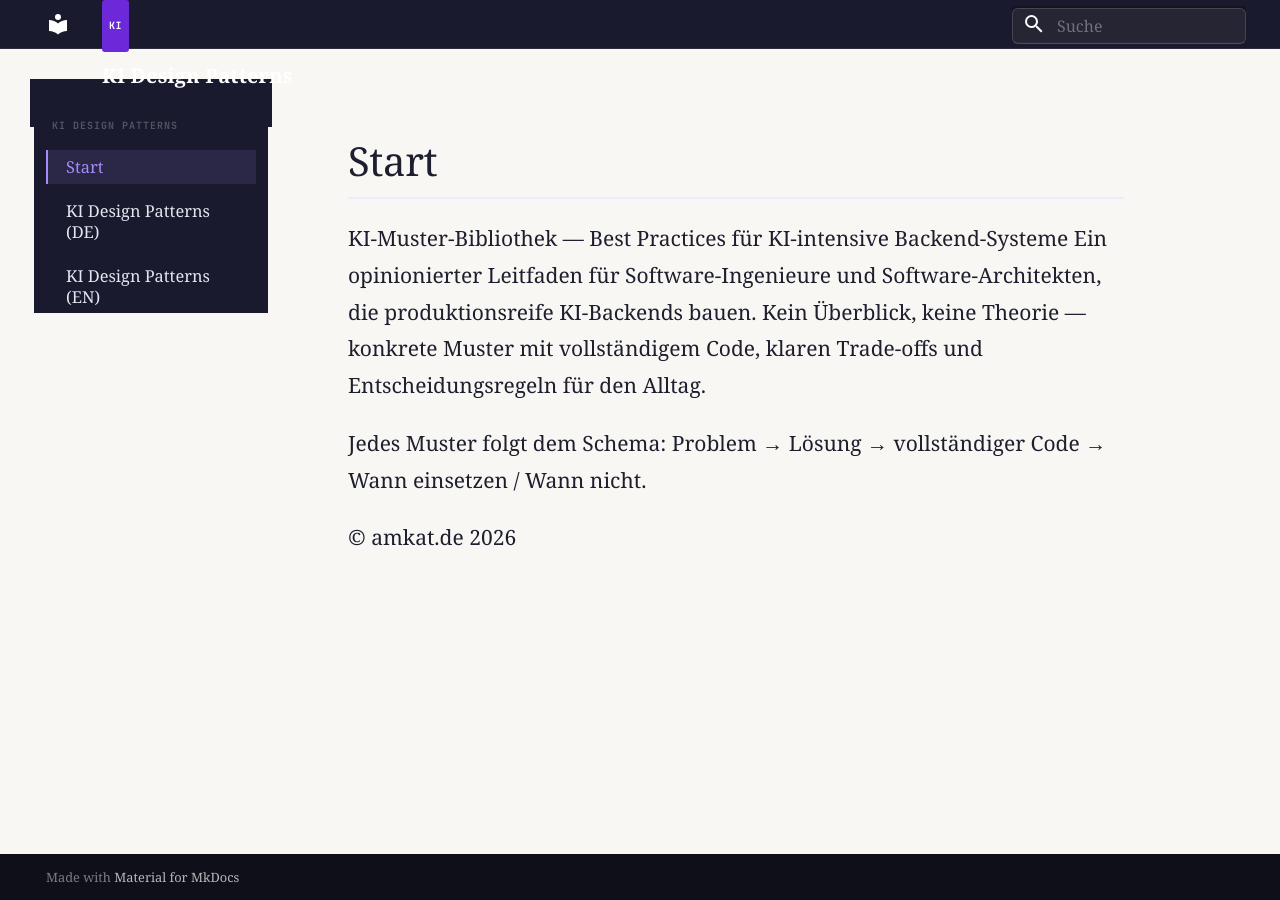
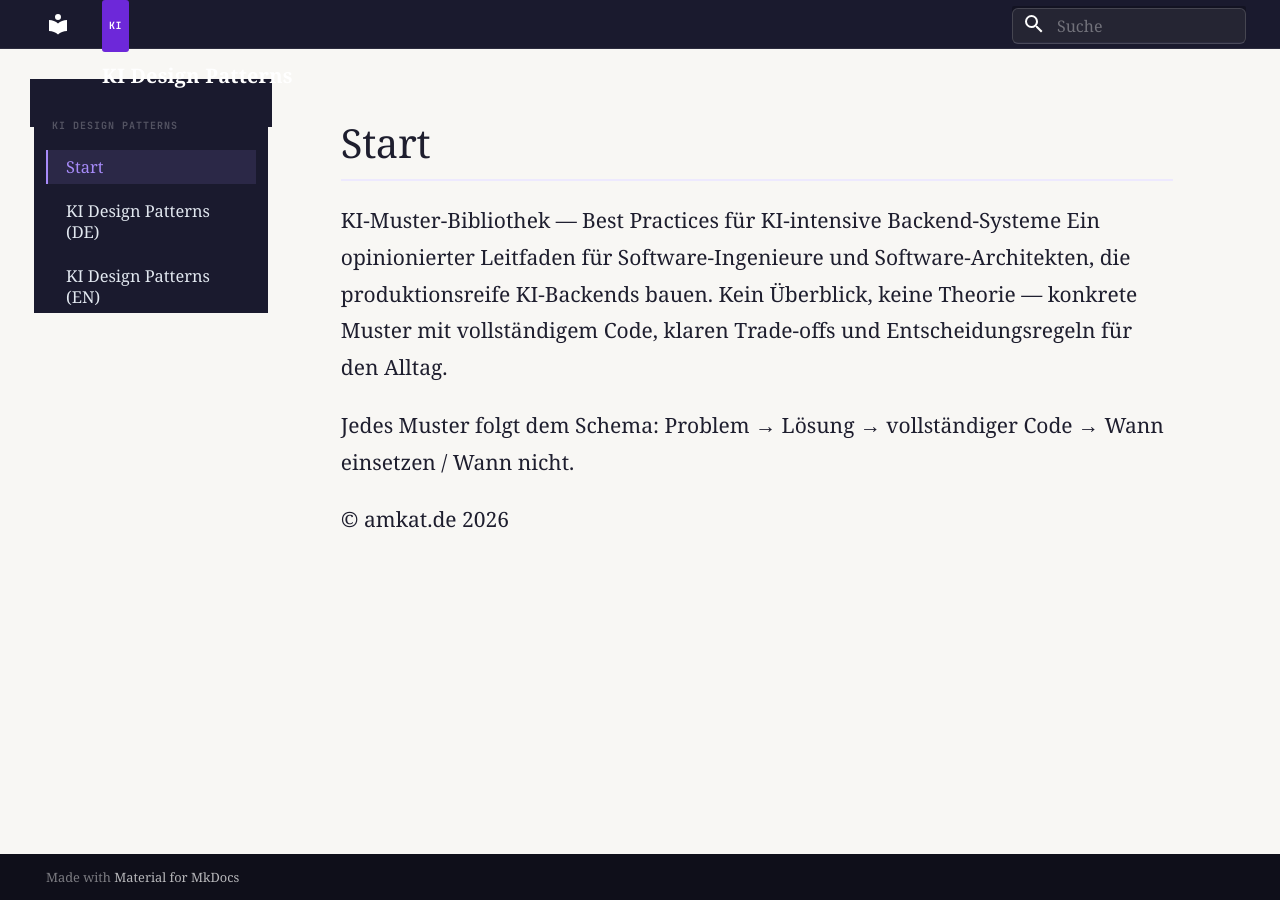
Before and after one commit to TobiasGrahl/KI-Design-Patterns, an MkDocs documentation site: the page built from docs/index.md, in a window 1280 px wide. Built offline with MkDocs 1.6.1 and Material for MkDocs 9.7.7, drawn with Linux system fonts in a browser that asks for light colours; some web fonts are replaced.

Commit message:
Add files via upload

```diff
--- a/docs/stylesheets/extra.css
+++ b/docs/stylesheets/extra.css
@@ -7,28 +7,38 @@
 
 /* ── Design-Tokens ──────────────────────────────────────────────────────── */
 :root {
-  --ki-bg:       #f8f7f4;   /* Seiten-Hintergrund: warmes Creme */
+  --ki-bg:       #f8f7f4;
   --ki-surface:  #ffffff;
-  --ki-sb:       #1a1a2e;   /* Sidebar/Header: dunkles Navy */
-  --ki-sb-text:  #c8c8d8;   /* Sidebar-Text: helles Grau */
-  --ki-act:      #a78bfa;   /* Aktive Nav-Elemente: Lila-Hell */
+  --ki-sb:       #1a1a2e;
+  --ki-sb-text:  #c8c8d8;
+  --ki-act:      #a78bfa;
   --ki-act-bg:   rgba(167,139,250,.12);
-  --ki-acc:      #6d28d9;   /* Akzent: Lila */
-  --ki-al:       #ede9fe;   /* Lila-Hell (Blockquote-BG) */
-  --ki-am:       #c4b5fd;   /* Lila-Mittel (Blockquote-Border) */
-  --ki-tx:       #1e1e2e;   /* Fließtext */
-  --ki-mt:       #64748b;   /* Muted-Text */
-  --ki-bd:       #e2e8f0;   /* Borders */
-  --ki-cb:       #f1f5f9;   /* Inline-Code-BG */
-  --ki-code-bg:  #1e1e2e;   /* Code-Block-BG */
-  --ki-code-fg:  #cdd6f4;   /* Code-Block-Text */
-  --ki-green-bg: #065f46;   /* Tabellen-Erstspalte */
+  --ki-acc:      #6d28d9;
+  --ki-al:       #ede9fe;
+  --ki-am:       #c4b5fd;
+  --ki-tx:       #1e1e2e;
+  --ki-mt:       #64748b;
+  --ki-bd:       #e2e8f0;
+  --ki-cb:       #f1f5f9;
+  --ki-code-bg:  #1e1e2e;
+  --ki-code-fg:  #cdd6f4;
+  --ki-green-bg: #065f46;
   --ki-green-fg: #d1fae5;
-  --ki-amber-bg: #78350f;   /* Tabellen-Letzte Spalte */
+  --ki-amber-bg: #78350f;
   --ki-amber-fg: #fef3c7;
-  --ki-ib:       #faf5ff;   /* Intent-Box-BG */
-  --ki-ibd:      #7c3aed;   /* Intent-Box-Border */
-  --ki-ibt:      #3b0764;   /* Intent-Box-Text */
+  --ki-ib:       #faf5ff;
+  --ki-ibd:      #7c3aed;
+  --ki-ibt:      #3b0764;
+
+  /* ─ Fluid Layout: skaliert proportional mit Viewport-Breite ─ */
+  /* Sidebar: min 200px · 20vw · max 320px */
+  --md-sidebar-width:   clamp(200px, 20vw, 320px);
+  /* Content-Breite: min 480px · 72vw · max 1100px */
+  --ki-content-max:     clamp(480px, 72vw, 1100px);
+  /* Content-Padding X: min 1rem · 3.5vw · max 4rem */
+  --ki-content-pad-x:   clamp(1rem, 3.5vw, 4rem);
+  /* Content-Padding Top */
+  --ki-content-pad-top: clamp(1.5rem, 3vh, 3.5rem);
 }
 
 /* ── Material-Theme-Variablen überschreiben ─────────────────────────────── */
@@ -197,8 +207,11 @@ mark { background: #fef08a; border-radius: 2px; }
   background-color: var(--ki-bg);
 }
 .md-content__inner {
-  max-width: 880px;
-  padding: 48px 52px 100px;
+  max-width: var(--ki-content-max);
+  padding: var(--ki-content-pad-top) var(--ki-content-pad-x) 6rem;
+  /* Sicherstellen dass der Content den verfügbaren Platz nutzt */
+  width: 100%;
+  box-sizing: border-box;
 }
 
 /* ── Überschriften ── */
@@ -472,7 +485,17 @@ pre.mermaid {
 /* ══════════════════════════════════════════════════════════════════════════
    RESPONSIVE — Mobile: Sidebar ausblenden
    ══════════════════════════════════════════════════════════════════════════ */
+/* ══════════════════════════════════════════════════════════════════════════
+   RESPONSIVE BREAKPOINTS
+   ══════════════════════════════════════════════════════════════════════════ */
+
+/* Tablet / kleines Laptop (< 1220px) */
 @media screen and (max-width: 76.1875em) {
+  :root {
+    --md-sidebar-width:   clamp(180px, 22vw, 260px);
+    --ki-content-max:     90vw;
+    --ki-content-pad-x:   clamp(1rem, 2.5vw, 2.5rem);
+  }
   .md-nav--primary {
     background-color: var(--ki-sb);
   }
@@ -481,3 +504,32 @@ pre.mermaid {
     color: #fff;
   }
 }
+
+/* Mobile (< 960px) — Sidebar als Overlay */
+@media screen and (max-width: 60em) {
+  :root {
+    --ki-content-max:     100%;
+    --ki-content-pad-x:   1.25rem;
+    --ki-content-pad-top: 1.25rem;
+  }
+  .md-content__inner {
+    padding: 1.25rem 1.25rem 4rem;
+  }
+}
+
+/* Großer Monitor (> 1600px) — mehr Luft */
+@media screen and (min-width: 100em) {
+  :root {
+    --md-sidebar-width:   clamp(260px, 18vw, 380px);
+    --ki-content-max:     clamp(900px, 68vw, 1300px);
+    --ki-content-pad-x:   clamp(3rem, 4vw, 5rem);
+  }
+}
+
+/* Ultra-Wide (> 2000px) */
+@media screen and (min-width: 125em) {
+  :root {
+    --md-sidebar-width:   clamp(300px, 16vw, 420px);
+    --ki-content-max:     clamp(1000px, 62vw, 1500px);
+  }
+}
```
